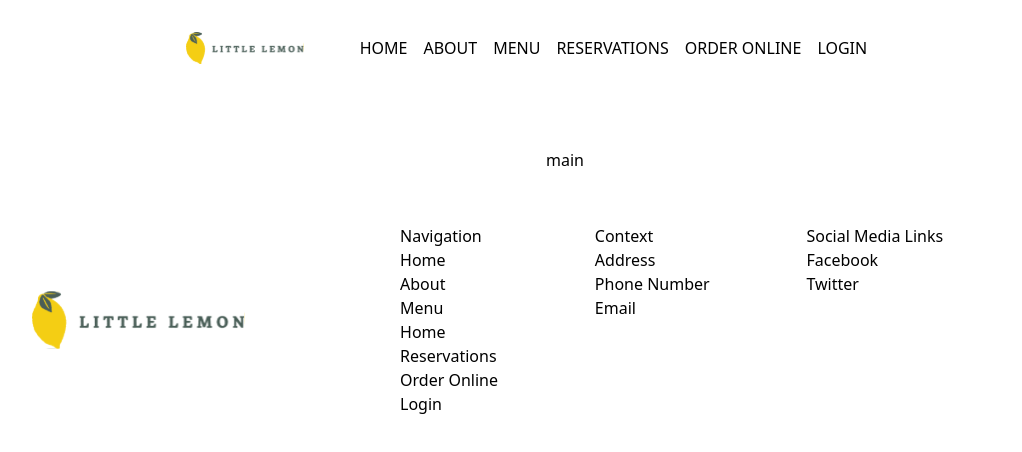
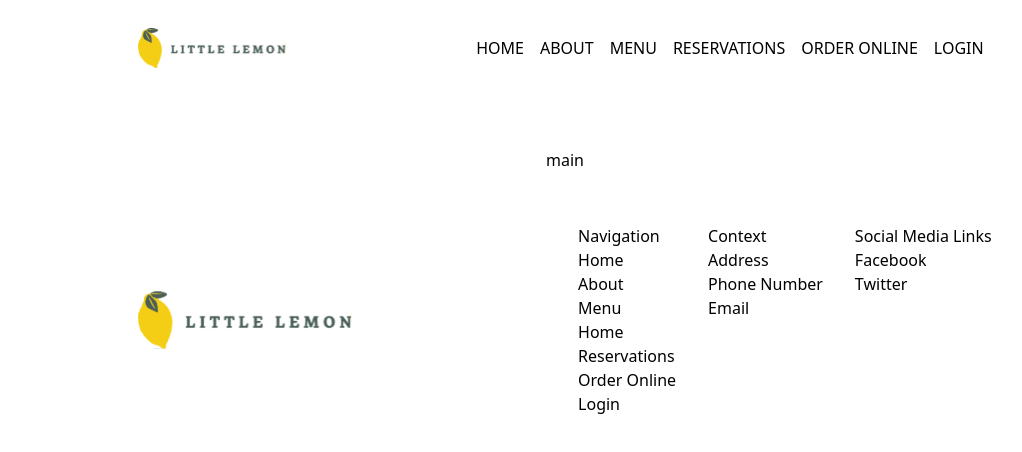
Before and after one commit to blackskygg/little-lemon, a React (Create React App) app: page / in a window 1280 px wide. Shown: the top 452 px of the page, without its empty margins (75-1097 px from the left). Built offline with nearby package versions, Linux system fonts and the light colour scheme.

Commit message:
Further improve layout

```diff
--- a/public/index.html
+++ b/public/index.html
@@ -17,19 +17,9 @@
   <title>Little Lemmon Restaurant</title>
 </head>
 
-<body>
+<body style="max-width: 1280px; margin: auto">
   <noscript>You need to enable JavaScript to run this app.</noscript>
-  <div id="root" class="grid-rows-4 grid-flow-col"></div>
-  <!--
-      This HTML file is a template.
-      If you open it directly in the browser, you will see an empty page.
-
-      You can add webfonts, meta tags, or analytics to this file.
-      The build step will place the bundled scripts into the <body> tag.
-
-      To begin the development, run `npm start` or `yarn start`.
-      To create a production bundle, use `npm run build` or `yarn build`.
-    -->
+  <div id="root"></div>
 </body>
 
 </html>
--- a/src/Footer.js
+++ b/src/Footer.js
@@ -1,4 +1,5 @@
 import logoTransparent from './assets/LogoTransparent.svg';
+import { adaptiveGrid, selfCenter } from './commonStyles';
 
 function FooterLink({ name, link }) {
     return (
@@ -19,20 +20,18 @@ function FooterSection({ title, links }) {
     )
 }
 
-const footerClasses = [
-    'grid content-center justify-center',
-    'md:grid-rows-1 md:grid-cols-12',
-    'grid-cols-1 grid-rows-auto',
-].join(' ');
+const footerClasses = adaptiveGrid;
 
 const imgClasses = [
-    'self-center justify-self-center box-border h-16',
-    'md:col-start-2 md:col-span-2',
+    selfCenter,
+    'box-border h-16',
+    'lg:justify-self-start lg:col-start-3 lg:col-span-2',
 ].join(' ');
 
 const linkContainerClasses = [
-    'flex flex-row flex-wrap justify-around',
-    'md:flex-nowrap md:col-start-5 md:col-span-6',
+    selfCenter,
+    'lg:justify-self-end lg:col-start-5 lg:col-span-6',
+    'flex flex-wrap gap-8 lg:flex-nowrap',
 ].join(' ');
 
 function Footer() {
--- a/src/Header.js
+++ b/src/Header.js
@@ -1,14 +1,14 @@
 import logo from './assets/Logo.svg';
 import Nav from './Nav';
+import { adaptiveGrid, selfCenter } from './commonStyles';
 
 const headerClasses = [
-    'grid justify-center',
-    'md:grid-cols-12 md:grid-rows-1 md:h-24',
-    'grid-cols-1 grid-rows-auto',
+    adaptiveGrid,
+    'lg:h-24',
 ].join(' ');
 const imgClasses = [
-    'self-center justify-self-center box-border h-8',
-    'md:col-start-3 md:col-span-2',
+    selfCenter,
+    'lg:col-start-3 lg:col-span-2 lg:justify-self-start',
 ].join(' ');
 
 function Main() {
--- a/src/Nav.js
+++ b/src/Nav.js
@@ -1,3 +1,5 @@
+import { selfCenter } from "./commonStyles";
+
 function NavItem({ name, link }) {
     return (
         <li className='whitespace-nowrap my-auto px-2'>
@@ -6,10 +8,15 @@ function NavItem({ name, link }) {
     );
 }
 
+const navClasses = [
+    selfCenter,
+    'lg:col-start-5 lg:col-span-6 lg:justify-self-end',
+].join(' ');
+
 function Nav() {
     return (
-        <nav className='grid self-center justify-start md:col-start-5 md:col-span-6'>
-            <ul className='flex flex-wrap md:flex-nowrap justify-around'>
+        <nav className={navClasses}>
+            <ul className='flex flex-wrap lg:flex-nowrap'>
                 <NavItem name='HOME' link='#' />
                 <NavItem name='ABOUT' link='#' />
                 <NavItem name='MENU' link='#' />
--- /dev/null
+++ b/src/commonStyles.js
@@ -0,0 +1,8 @@
+export const adaptiveGrid = [
+    'grid grid-cols-1 grid-rows-auto',
+    'lg:grid-cols-12 lg:grid-rows-1',
+].join(' ');
+
+export const selfCenter = [
+    'self-center justify-self-center',
+].join(' ');
```
